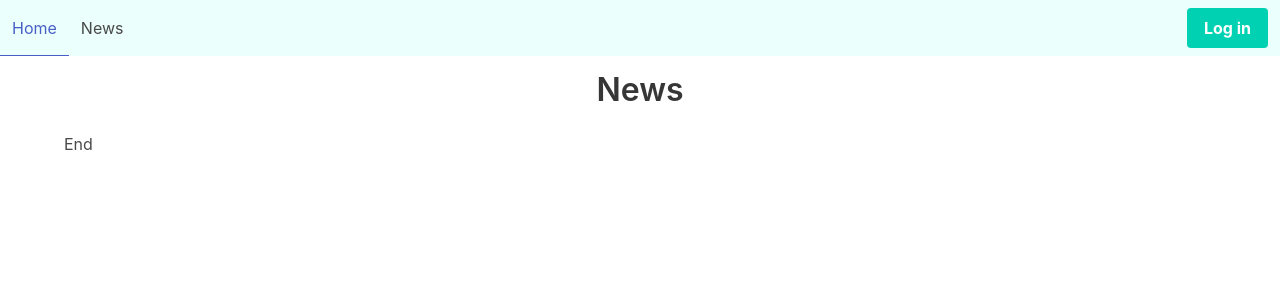
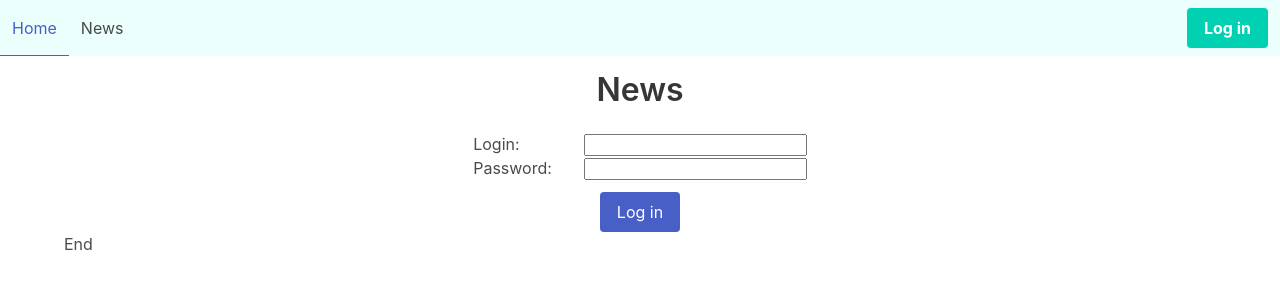
Before and after one commit to YuriiHoliuk/taras-ang-test, an Angular app: page /login in a window 1280 px wide. Before the commit this address led to /. Shown: the top 300 px of the page. Built offline with nearby package versions, Linux system fonts and the light colour scheme.

Commit message:
bulma styles added

```diff
--- a/src/app/app-router.module.ts
+++ b/src/app/app-router.module.ts
@@ -1,13 +1,14 @@
 import { NgModule } from '@angular/core';
 import { RouterModule, Routes } from '@angular/router';
 import { HomeComponent } from './home/home.component';
+import { LoginComponent } from './login/login.component';
 import { NewsComponent } from './news/news.component';
 
 const routes: Routes = [
   {path: 'news', component: NewsComponent},
   {path: 'home', component: HomeComponent},
-  {path: '', redirectTo: '/home', pathMatch: 'full'}
-
+  {path: '', redirectTo: '/home', pathMatch: 'full'},
+  {path: 'login', component: LoginComponent}
 ]
 
 @NgModule({
--- a/src/app/app.module.ts
+++ b/src/app/app.module.ts
@@ -7,13 +7,15 @@ import { NewsComponent } from './news/news.component';
 import { HomeComponent } from './home/home.component';
 import { AppRouterModule } from './app-router.module';
 import { NavigationComponent } from './navigation/navigation.component';
+import { LoginComponent } from './login/login.component';
 
 @NgModule({
   declarations: [
     AppComponent,
     NewsComponent,
     HomeComponent,
-    NavigationComponent
+    NavigationComponent,
+    LoginComponent
   ],
   imports: [
     BrowserModule,
--- /dev/null
+++ b/src/app/login/login.component.html
@@ -0,0 +1,25 @@
+<div class="is-flex is-flex-direction-column is-align-items-center">
+  <form class="field">
+    <div class="media">
+      <div class="media-left">
+        <label for="login">Login:</label>
+        <br>
+        <label for="password">Password:</label>
+      </div>
+      <div class="media-right">
+        <div class="control">
+          <input id="login" type="text">
+        </div>
+        <div class="control">
+          <input id="password" type="password">
+        </div>
+      </div>
+    </div>
+  </form>
+  <button
+    type="button"
+    class="button is-link"
+  >
+    Log in
+  </button>
+</div>
--- /dev/null
+++ b/src/app/login/login.component.ts
@@ -0,0 +1,15 @@
+import { Component, OnInit } from '@angular/core';
+
+@Component({
+  selector: 'app-login',
+  templateUrl: './login.component.html',
+  styleUrls: ['./login.component.scss']
+})
+export class LoginComponent implements OnInit {
+
+  constructor() { }
+
+  ngOnInit(): void {
+  }
+
+}
--- a/src/app/navigation/navigation.component.html
+++ b/src/app/navigation/navigation.component.html
@@ -12,7 +12,7 @@
     <div class="navbar-end">
       <div class="navbar-item">
         <div class="buttons">
-          <a class="button is-primary">
+          <a class="button is-primary" routerLink="/login">
             <strong>Log in</strong>
           </a>
         </div>
```
Also changed, not shown: src/app/login/login.component.scss (added).
